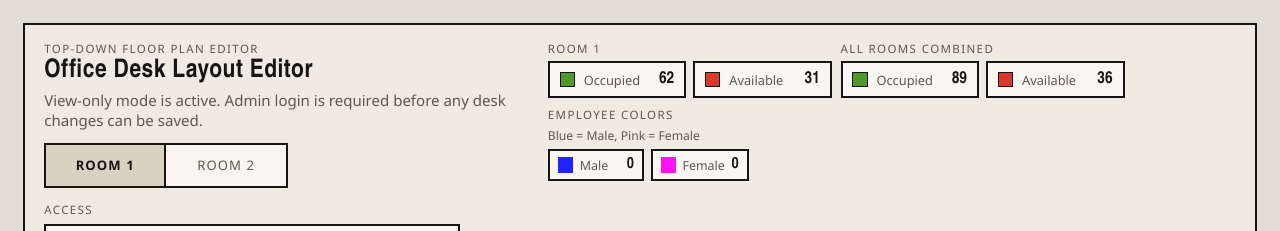
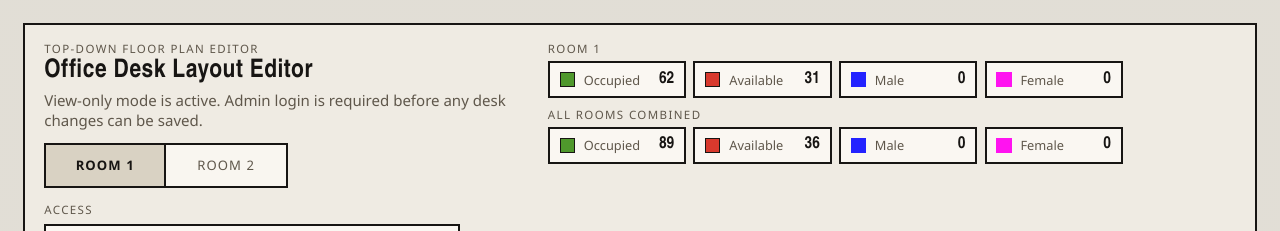
Before and after one commit to aniketkhadse/Office-Layout, a React (Vite) app: page / in a window 1280 px wide. Shown: the top 231 px of the page. Built offline with nearby package versions, Linux system fonts and the light colour scheme; no server answers.

Commit message:
color of emp

```diff
--- a/src/App.jsx
+++ b/src/App.jsx
@@ -43,6 +43,8 @@ function App() {
   const allDesks = Object.values(rooms).flat().filter(Boolean);
   const combinedOccupiedCount = allDesks.filter((desk) => desk.status === 'occupied').length;
   const combinedAvailableCount = allDesks.filter((desk) => desk.status === 'available').length;
+  const combinedMaleCount = allDesks.filter((desk) => desk.status === 'occupied' && desk.gender === 'male').length;
+  const combinedFemaleCount = allDesks.filter((desk) => desk.status === 'occupied' && desk.gender === 'female').length;
   const highlightedDepartmentCount = selectedDepartment
     ? activeDesks.filter(
         (desk) =>
@@ -230,6 +232,8 @@ function App() {
           combinedAvailableCount={combinedAvailableCount}
           maleCount={maleCount}
           femaleCount={femaleCount}
+          combinedMaleCount={combinedMaleCount}
+          combinedFemaleCount={combinedFemaleCount}
         />
       </header>
 
--- a/src/components/Legend.jsx
+++ b/src/components/Legend.jsx
@@ -6,6 +6,8 @@ function Legend({
   combinedAvailableCount,
   maleCount,
   femaleCount,
+  combinedMaleCount,
+  combinedFemaleCount,
 }) {
   return (
     <section className="legend" aria-label={`${roomLabel} desk summary`}>
@@ -21,6 +23,16 @@ function Legend({
             <span className="legend__swatch legend__swatch--available" aria-hidden="true" />
             <span className="legend__label">Available</span>
             <strong className="legend__value">{availableCount}</strong>
+          </div>
+          <div className="legend__stat">
+            <span className="legend__swatch legend__swatch--male" aria-hidden="true" />
+            <span className="legend__label">Male</span>
+            <strong className="legend__value">{maleCount}</strong>
+          </div>
+          <div className="legend__stat">
+            <span className="legend__swatch legend__swatch--female" aria-hidden="true" />
+            <span className="legend__label">Female</span>
+            <strong className="legend__value">{femaleCount}</strong>
           </div>
         </div>
       </div>
@@ -38,22 +50,15 @@ function Legend({
             <span className="legend__label">Available</span>
             <strong className="legend__value">{combinedAvailableCount}</strong>
           </div>
-        </div>
-      </div>
-
-      <div className="legend__group legend__group--gender">
-        <p className="legend__title">Employee Colors</p>
-        <p className="legend__hint">Blue = Male, Pink = Female</p>
-        <div className="legend__mini-stats">
-          <div className="legend__mini">
+          <div className="legend__stat">
             <span className="legend__swatch legend__swatch--male" aria-hidden="true" />
-            <span className="legend__mini-label">Male</span>
-            <strong className="legend__mini-value">{maleCount}</strong>
+            <span className="legend__label">Male</span>
+            <strong className="legend__value">{combinedMaleCount}</strong>
           </div>
-          <div className="legend__mini">
+          <div className="legend__stat">
             <span className="legend__swatch legend__swatch--female" aria-hidden="true" />
-            <span className="legend__mini-label">Female</span>
-            <strong className="legend__mini-value">{femaleCount}</strong>
+            <span className="legend__label">Female</span>
+            <strong className="legend__value">{combinedFemaleCount}</strong>
           </div>
         </div>
       </div>
```
Also changed, not shown: 1 other file (tests, documents, lock files or other folders).
